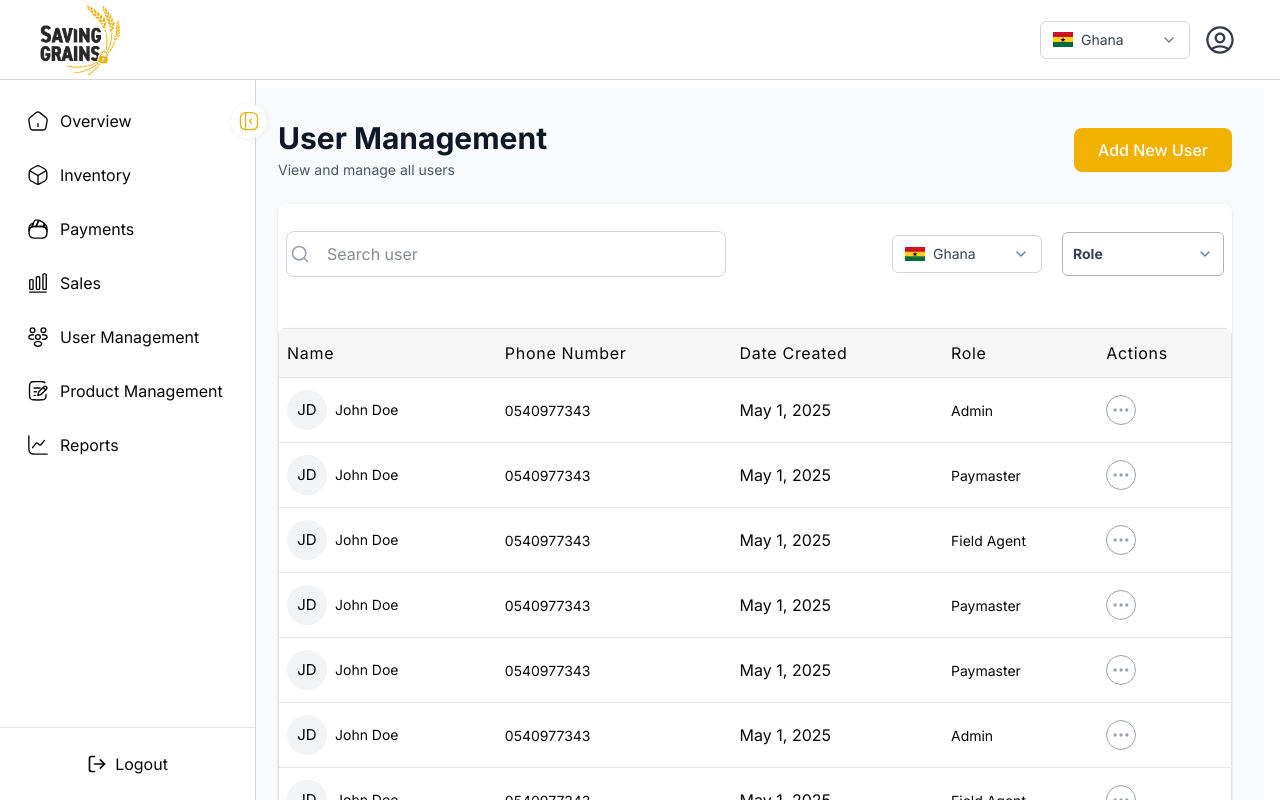
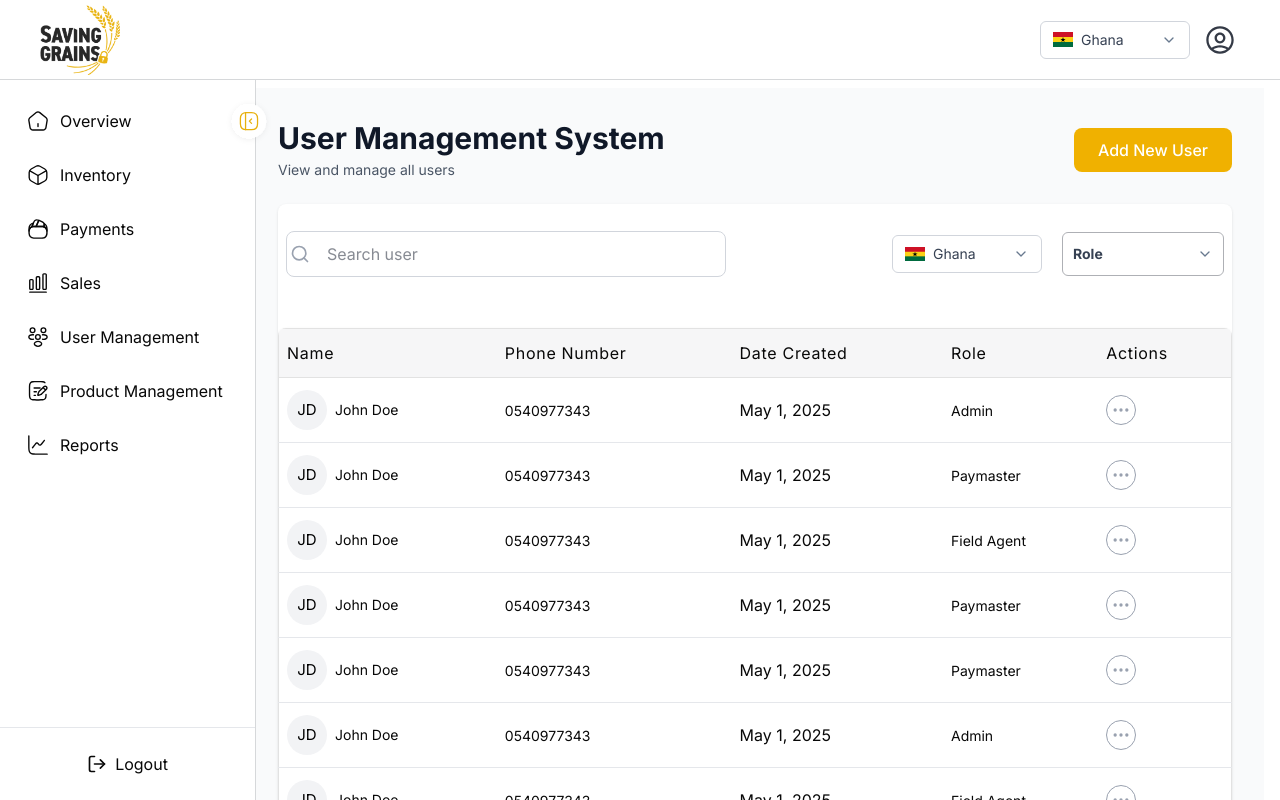
Before and after one commit to Swatson-jnr/swatson-savingGrains, a Next.js app: page /user-management in a window 1280 px wide. Shown: the top 800 px of the page. Built offline with nearby package versions, Linux system fonts and the light colour scheme.

Commit message:
added system

```diff
--- a/app/user-management/page.tsx
+++ b/app/user-management/page.tsx
@@ -1,5 +1,4 @@
-"use client"
-
+"use client";
 
 import { CheckCircle, ChevronLeft, ChevronRight, X } from "lucide-react";
 import React, { useState } from "react";
@@ -37,7 +36,7 @@ const UserManagement: React.FC = () => {
   const [selectedConflict, setSelectedConflict] = useState<ConflictType>(null);
   const [showSuccessNotification, setShowSuccessNotification] = useState(false);
   const [openDropdownIndex, setOpenDropdownIndex] = useState<number | null>(
-    null,
+    null
   );
 
   const closeModal = () => {
@@ -158,7 +157,7 @@ const UserManagement: React.FC = () => {
           <div className="mb-6 flex flex-col gap-4 sm:flex-row sm:items-center sm:justify-between">
             <div>
               <h1 className="text-2xl font-bold text-gray-900 md:text-3xl">
-                User Management
+                User Management System
               </h1>
               <p className="mt-1 text-sm text-gray-600">
                 View and manage all users
```
Also changed, not shown: 1 other file (tests, documents, lock files or other folders).
